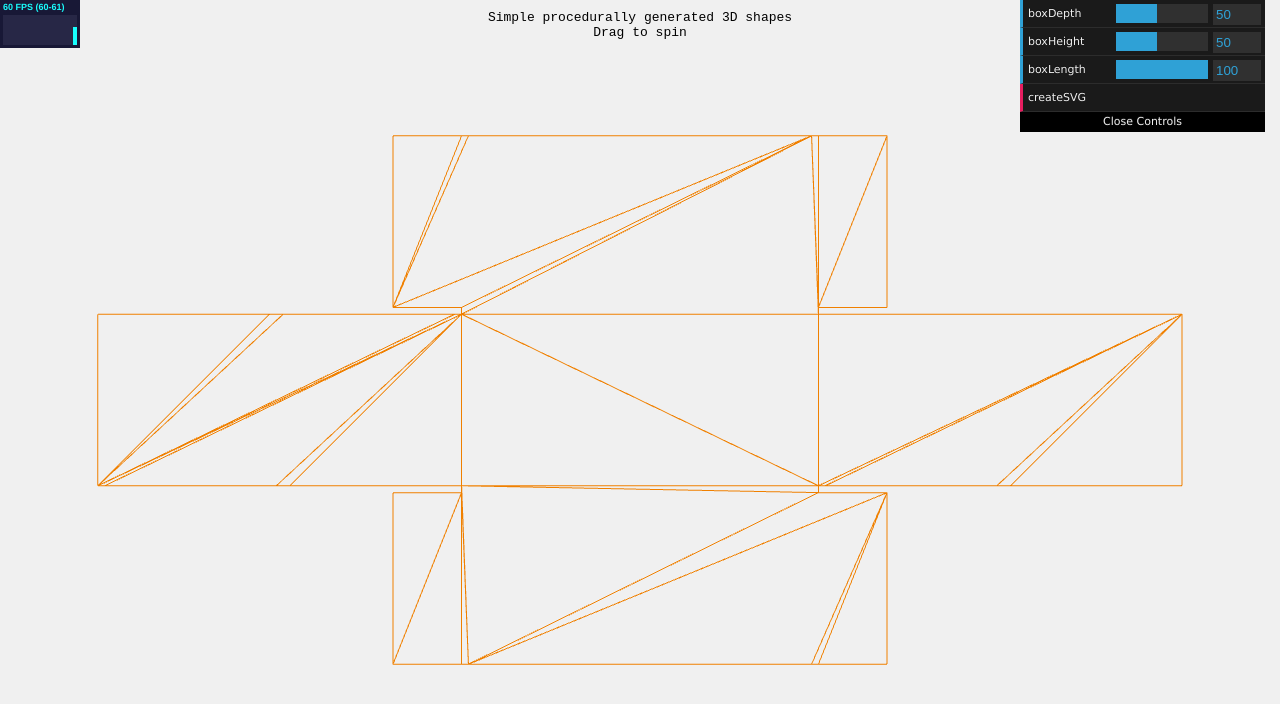
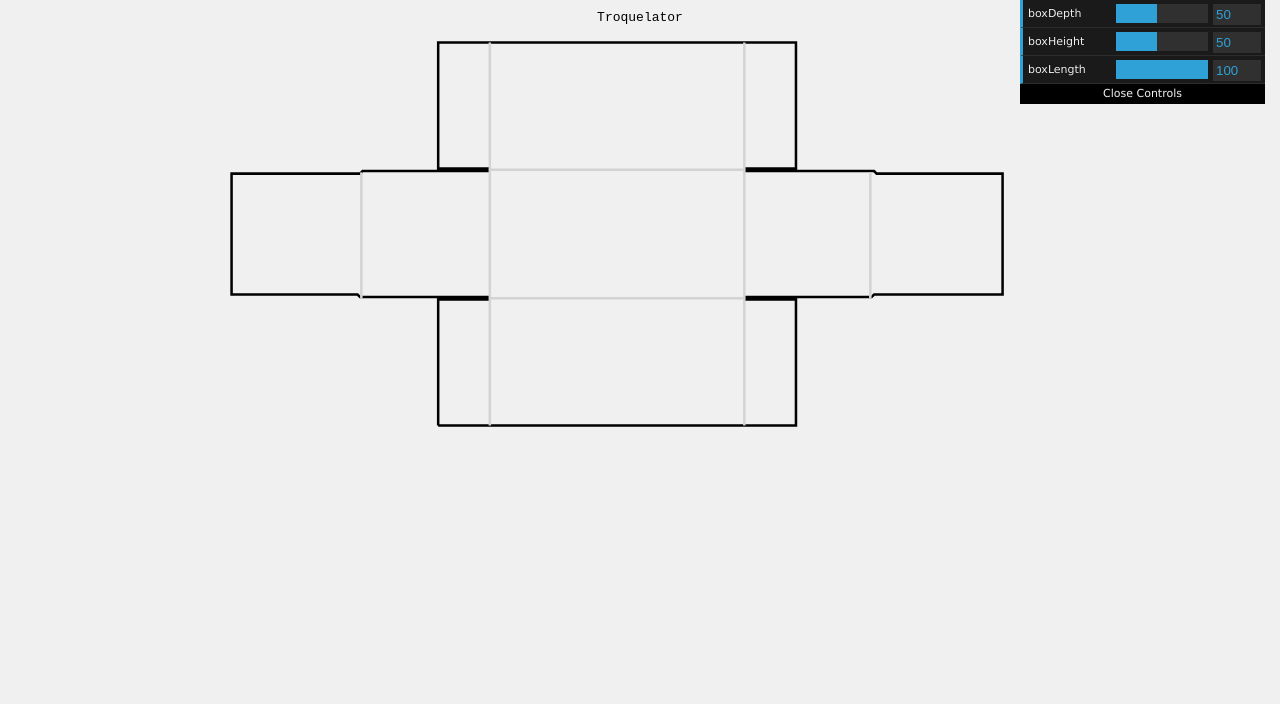
Before and after one commit to HenryHey/troquelator, a plain HTML site: page index.html in a window 1280 px wide. Drawn offline with Linux system fonts and the light colour scheme.

Commit message:
Fixed shape and added fold marks

```diff
--- a/index.html
+++ b/index.html
@@ -22,6 +22,7 @@
 
 		<script>
 
+
       var container, stats;
 
       var camera, scene, renderer;
@@ -35,113 +36,225 @@
       var windowHalfX = window.innerWidth / 2;
       var windowHalfY = window.innerHeight / 2;
 
-      var resetMesh = function(value) {
+
+      var boxParams = function() {
+        this.boxDepth  = 50;
+        this.boxHeight = 50;
+        this.boxLength = 100;
+				this.showMesh = false;
+
+				this.boxGeometry = function() {
+					var increments = [];
+					console.log(this.boxDepth);
+					var flapLength = (this.boxHeight / 2) * 0.8;
+					var cw = 1;
+
+					increments.push(new THREE.Vector3(flapLength, 0, 0));
+					increments.push(new THREE.Vector3(cw, 0, 0));
+					increments.push(new THREE.Vector3(this.boxLength, 0, 0));
+					increments.push(new THREE.Vector3(cw, 0, 0));
+					increments.push(new THREE.Vector3(flapLength, 0, 0));
+
+					increments.push(new THREE.Vector3(0, -this.boxHeight, 0));
+
+					increments.push(new THREE.Vector3(-flapLength, 0, 0));
+
+					increments.push(new THREE.Vector3(0, -cw, 0));
+
+					increments.push(new THREE.Vector3(this.boxDepth, 0, 0));
+					increments.push(new THREE.Vector3(cw, -cw, 0));
+					increments.push(new THREE.Vector3(this.boxDepth, 0, 0));
+					increments.push(new THREE.Vector3(cw, 0, 0));
+
+					increments.push(new THREE.Vector3(0, -this.boxHeight + 2*cw, 0));
+
+					increments.push(new THREE.Vector3(-this.boxDepth, 0, 0));
+					increments.push(new THREE.Vector3(-cw, -cw, 0));
+					increments.push(new THREE.Vector3(-this.boxDepth, 0, 0));
+					increments.push(new THREE.Vector3(-cw, 0, 0));
+
+					increments.push(new THREE.Vector3(0, -cw, 0));
+
+					increments.push(new THREE.Vector3(flapLength, 0, 0));
+
+					increments.push(new THREE.Vector3(0, -this.boxHeight , 0));
+
+					increments.push(new THREE.Vector3(-flapLength, 0, 0));
+					increments.push(new THREE.Vector3(-cw, 0, 0));
+					increments.push(new THREE.Vector3(-this.boxLength, 0, 0));
+					increments.push(new THREE.Vector3(-cw, 0, 0));
+					increments.push(new THREE.Vector3(-flapLength, 0, 0));
+
+					increments.push(new THREE.Vector3(0, this.boxHeight, 0));
+
+					increments.push(new THREE.Vector3(flapLength, 0, 0));
+
+					increments.push(new THREE.Vector3(0, cw, 0));
+
+					increments.push(new THREE.Vector3(-this.boxDepth, 0, 0));
+					increments.push(new THREE.Vector3(-cw, cw, 0));
+					increments.push(new THREE.Vector3(-this.boxDepth, 0, 0));
+					increments.push(new THREE.Vector3(-cw, 0, 0));
+
+					increments.push(new THREE.Vector3(0, this.boxHeight - 2*cw, 0));
+
+					increments.push(new THREE.Vector3(this.boxDepth, 0, 0));
+					increments.push(new THREE.Vector3(cw, cw, 0));
+					increments.push(new THREE.Vector3(this.boxDepth, 0, 0));
+					increments.push(new THREE.Vector3(cw, 0, 0));
+
+					increments.push(new THREE.Vector3(0, cw, 0));
+
+					increments.push(new THREE.Vector3(-flapLength, 0, 0));
+
+					increments.push(new THREE.Vector3(0, this.boxHeight, 0));
+
+					return increments;
+				}
+
+				this.createFoldMarks = function() {
+					var folds = [];
+					var from, to;
+					console.log(this.boxDepth);
+					var flapLength = (this.boxHeight / 2) * 0.8;
+					var cw = 1;
+
+					from = new THREE.Vector3(flapLength + cw/2, 0, 0);
+					to	 = new THREE.Vector3(flapLength + cw/2, 3*this.boxHeight + 2*cw, 0);
+					folds.push({"from":from, "to":to});
+
+					from = new THREE.Vector3(flapLength + cw + this.boxLength + cw/2, 0, 0);
+					to	 = new THREE.Vector3(flapLength + cw + this.boxLength + cw/2, 3*this.boxHeight + 2*cw, 0);
+					folds.push({"from":from, "to":to});
+
+					from = new THREE.Vector3(flapLength - this.boxDepth - cw/2, this.boxHeight + cw/2, 0);
+					to   = new THREE.Vector3(flapLength - this.boxDepth - cw/2, 2*this.boxHeight + cw/2, 0);
+					folds.push({"from":from, "to":to});
+
+					from = new THREE.Vector3( flapLength + cw + this.boxLength + this.boxDepth + cw/2,
+																		this.boxHeight + cw/2, 0);
+					to   = new THREE.Vector3( flapLength + cw + this.boxLength + this.boxDepth + cw/2,
+																	  2*this.boxHeight + cw/2, 0);
+					folds.push({"from":from, "to":to});
+
+					from = new THREE.Vector3( flapLength + cw/2,
+																		this.boxHeight + cw/2, 0);
+					to   = new THREE.Vector3(flapLength + cw + this.boxLength + cw/2,
+																		this.boxHeight + cw/2, 0);
+					folds.push({"from":from, "to":to});
+
+					from = new THREE.Vector3( flapLength + cw/2,
+																		2*this.boxHeight + cw + cw/2, 0);
+					to   = new THREE.Vector3(flapLength + cw + this.boxLength + cw/2,
+																		2*this.boxHeight + cw + cw/2, 0);
+					folds.push({"from":from, "to":to});
+
+
+
+					return folds;
+				}
+
+				this.createSVG = function(points, foldMarks) {
+					var svgNode = document.getElementsByTagName("svg");
+					if (svgNode[0] != null) {
+						svgNode[0].parentNode.removeChild(svgNode[0]);
+					}
+
+					var svg = document.createElementNS("http://www.w3.org/2000/svg", "svg");
+					var currentPoint = new THREE.Vector3(0,0,0);
+					var margin = 5;
+					var minX = 0, minY = 0;
+					for (i=0; i<points.length; i++) {
+						currentPoint.add(points[i]);
+						if (currentPoint.x < minX) minX = currentPoint.x;
+						if (currentPoint.y < minY) minY = currentPoint.y;
+					}
+
+					minX -= margin;
+					minY -= margin;
+
+					console.log("minX: " + minX + " minY: " + minY);
+					var polylineString = -minX + "," + -minY + " ";
+					var currentPoint = new THREE.Vector3(-minX,-minY,0);
+					for (i=0; i<points.length; i++) {
+						currentPoint.add(new THREE.Vector3(points[i].x, points[i].y, 0) );
+						polylineString += currentPoint.x + "," + currentPoint.y + " ";
+					}
+
+					console.log(polylineString);
+					var polylineSVG = document.createElementNS("http://www.w3.org/2000/svg", "polyline");
+					polylineSVG.setAttribute('points', polylineString);
+					polylineSVG.setAttribute("style", "fill:none;stroke:black;stroke-width:1");
+					svg.appendChild(polylineSVG);
+
+					var lineSVG;
+					var x1, y1, x2, y2;
+					for (i=0; i<foldMarks.length; i++) {
+						x1 = foldMarks[i].from.x - minX;
+						y1 = -foldMarks[i].from.y - minY;
+						x2 = foldMarks[i].to.x - minX;
+						y2 = -foldMarks[i].to.y - minY;
+
+						console.log('(' + x1 + ',' + y1 + ') => (' + x2 + ',' + y2 + ')');
+
+						lineSVG = document.createElementNS("http://www.w3.org/2000/svg", "line");
+						lineSVG.setAttribute('x1', x1);
+						lineSVG.setAttribute('y1', y1);
+						lineSVG.setAttribute('x2', x2);
+						lineSVG.setAttribute('y2', y2);
+						lineSVG.setAttribute("style", "fill:none;stroke:lightgray;stroke-width:1");
+						svg.appendChild(lineSVG);
+					}
+
+
+
+
+					svg.setAttributeNS("http://www.w3.org/2000/xmlns/", "xmlns:xlink", "http://www.w3.org/1999/xlink");
+					svg.setAttribute("style", "margin:30px");
+					svg.setAttribute("width", "30cm");
+					svg.setAttribute("height", "20cm");
+					svg.setAttribute("viewBox", "0 0 300 300");
+					document.body.appendChild(svg);
+				}
+      };
+
+      var boxP = new boxParams();
+
+      var updateBox = function(value) {
+
+        var boxMesh = createBox();
+				if (boxP.showMesh) {
 					removeEntity("boxMesh");
-        var boxMesh = createBox();
 					scene.add(boxMesh);
 
 					var bbox = new THREE.Box3().setFromObject(boxMesh);
 					console.log(bbox.center());
 					camera.position.set( bbox.center().x, bbox.center().y, 250 );
 				}
-
-      var boxGeometry = function(boxHeight, boxLength, boxDepth) {
-        var increments = [];
-        console.log(boxDepth);
-        var flapLength = (boxHeight / 2) * 0.8;
-        var cw = 2;
-
-        increments.push(new THREE.Vector3(flapLength, 0, 0));
-        increments.push(new THREE.Vector3(cw, 0, 0));
-        increments.push(new THREE.Vector3(boxLength, 0, 0));
-        increments.push(new THREE.Vector3(cw, 0, 0));
-        increments.push(new THREE.Vector3(flapLength, 0, 0));
-
-        increments.push(new THREE.Vector3(0, -boxHeight, 0));
-
-        increments.push(new THREE.Vector3(-flapLength, 0, 0));
-
-        increments.push(new THREE.Vector3(0, -cw, 0));
-
-        increments.push(new THREE.Vector3(boxDepth + 2*cw + boxDepth + cw, 0, 0));
-
-        increments.push(new THREE.Vector3(0, -boxHeight, 0));
-
-        increments.push(new THREE.Vector3(-boxDepth, 0, 0));
-        increments.push(new THREE.Vector3(-2*cw, 0, 0));
-        increments.push(new THREE.Vector3(-boxDepth, 0, 0));
-        increments.push(new THREE.Vector3(-cw, 0, 0));
-
-        increments.push(new THREE.Vector3(0, -cw, 0));
-
-        increments.push(new THREE.Vector3(flapLength, 0, 0));
-
-        increments.push(new THREE.Vector3(0, -boxHeight, 0));
-
-        increments.push(new THREE.Vector3(-flapLength, 0, 0));
-        increments.push(new THREE.Vector3(-cw, 0, 0));
-        increments.push(new THREE.Vector3(-boxLength, 0, 0));
-        increments.push(new THREE.Vector3(-cw, 0, 0));
-        increments.push(new THREE.Vector3(-flapLength, 0, 0));
-
-        increments.push(new THREE.Vector3(0, boxHeight, 0));
-
-        increments.push(new THREE.Vector3(flapLength, 0, 0));
-
-        increments.push(new THREE.Vector3(0, cw, 0));
-
-        increments.push(new THREE.Vector3(-boxDepth, 0, 0));
-        increments.push(new THREE.Vector3(-2*cw, 0, 0));
-        increments.push(new THREE.Vector3(-boxDepth, 0, 0));
-        increments.push(new THREE.Vector3(-cw, 0, 0));
-
-        increments.push(new THREE.Vector3(0, boxHeight, 0));
-
-        increments.push(new THREE.Vector3(boxDepth, 0, 0));
-        increments.push(new THREE.Vector3(2*cw, 0, 0));
-        increments.push(new THREE.Vector3(boxDepth, 0, 0));
-        increments.push(new THREE.Vector3(cw, 0, 0));
-
-        increments.push(new THREE.Vector3(0, cw, 0));
-
-        increments.push(new THREE.Vector3(-flapLength, 0, 0));
-
-        increments.push(new THREE.Vector3(0, boxHeight, 0));
-
-        return increments;
       }
-
-      var boxParams = function() {
-        this.boxDepth  = 50;
-        this.boxHeight = 50;
-        this.boxLength = 100;
-
-        this.createSVG = function() {
-          console.log("clicked");
-        };
-
-      };
-
-      var boxP = new boxParams();
 
       window.onload = function() {
         var gui = new dat.GUI();
         var controller;
 
         controller = gui.add(boxP, 'boxDepth', 10, 100);
-        controller.onFinishChange(resetMesh);
+        controller.onFinishChange(updateBox);
 
         controller = gui.add(boxP, 'boxHeight', 10, 100);
-        controller.onFinishChange(resetMesh);
+        controller.onFinishChange(updateBox);
 
         controller = gui.add(boxP, 'boxLength', 10, 100);
-        controller.onFinishChange(resetMesh);
+        controller.onFinishChange(updateBox);
 
-        gui.add(boxP,'createSVG');
+				//gui.add(boxP,'showMesh');
+        //gui.add(boxP,'createSVG');
       };
 
+
       init();
+			if (boxP.showMesh) {
 				animate();
+			}
 
       function removeEntity(name) {
         var selectedObject = scene.getObjectByName(name);
@@ -152,7 +265,10 @@
 
       function createBox() {
         var box = [];
-        var increments = boxGeometry(boxP.boxHeight, boxP.boxLength, boxP.boxDepth);
+        var increments = boxP.boxGeometry();
+				boxP.createSVG(increments, boxP.createFoldMarks());
+
+				if (boxP.showMesh) {
 					var currentPoint = new THREE.Vector2(0,0);
 
 					for( var i = 0; i < increments.length; i ++ ) {
@@ -163,9 +279,7 @@
 					var holes = [];
 					var triangles = THREE.Shape.Utils.triangulateShape ( box, holes );
 					var geometry = new THREE.Geometry();
-        var material = new THREE.MeshBasicMaterial( { color: 0xf08000, wireframe: true, transparent: true } );
-
-        //var material = new THREE.LineBasicMaterial({color:0xf08000});
+					var material = new THREE.MeshBasicMaterial({color: 0xf08000, wireframe: true, transparent: true});
 
 					geometry.vertices = box;
 
@@ -175,7 +289,9 @@
 					var mesh = new THREE.Mesh( geometry, material );
 					mesh.name = "boxMesh";
 					return mesh;
-
+				} else {
+					return null;
+				}
       }
 
       function init() {
@@ -188,9 +304,11 @@
         info.style.top = '10px';
         info.style.width = '100%';
         info.style.textAlign = 'center';
-        info.innerHTML = 'Simple procedurally generated 3D shapes<br/>Drag to spin';
+        info.innerHTML = 'Troquelator';
         container.appendChild( info );
 
+				var boxMesh = createBox();
+				if (boxP.showMesh) {
 					scene = new THREE.Scene();
 
 					camera = new THREE.PerspectiveCamera( 50, window.innerWidth / window.innerHeight, 1, 1000 );
@@ -199,7 +317,6 @@
 
 					var light = new THREE.PointLight( 0xffffff, 0.8 );
 					camera.add( light );
-        var boxMesh = createBox();
 					scene.add(boxMesh);
 
 					var bbox = new THREE.Box3().setFromObject(boxMesh);
@@ -222,7 +339,7 @@
 					document.addEventListener( 'touchmove', onDocumentTouchMove, false );
 
 					window.addEventListener( 'resize', onWindowResize, false );
-
+				}
       }
 
       function onWindowResize() {
@@ -236,8 +353,6 @@
         renderer.setSize( window.innerWidth, window.innerHeight );
 
       }
-
-      //
 
       function onDocumentMouseDown( event ) {
 
@@ -253,64 +368,40 @@
       }
 
       function onDocumentMouseMove( event ) {
-
         mouseX = event.clientX - windowHalfX;
-
-        targetRotation = targetRotationOnMouseDown + ( mouseX - mouseXOnMouseDown ) * 0.02;
-
       }
 
       function onDocumentMouseUp( event ) {
-
         document.removeEventListener( 'mousemove', onDocumentMouseMove, false );
         document.removeEventListener( 'mouseup', onDocumentMouseUp, false );
         document.removeEventListener( 'mouseout', onDocumentMouseOut, false );
-
       }
 
       function onDocumentMouseOut( event ) {
-
         document.removeEventListener( 'mousemove', onDocumentMouseMove, false );
         document.removeEventListener( 'mouseup', onDocumentMouseUp, false );
         document.removeEventListener( 'mouseout', onDocumentMouseOut, false );
-
       }
 
       function onDocumentTouchStart( event ) {
-
         if ( event.touches.length == 1 ) {
-
           event.preventDefault();
-
           mouseXOnMouseDown = event.touches[ 0 ].pageX - windowHalfX;
-          targetRotationOnMouseDown = targetRotation;
-
         }
-
       }
 
       function onDocumentTouchMove( event ) {
 
         if ( event.touches.length == 1 ) {
-
           event.preventDefault();
-
           mouseX = event.touches[ 0 ].pageX - windowHalfX;
-          targetRotation = targetRotationOnMouseDown + ( mouseX - mouseXOnMouseDown ) * 0.05;
-
+        }
       }
 
-      }
-
-      //
-
       function animate() {
-
         requestAnimationFrame( animate );
-
         render();
         stats.update();
-
       }
 
       function render() {
```
Lines whose indentation alone changed are shown as unchanged.
